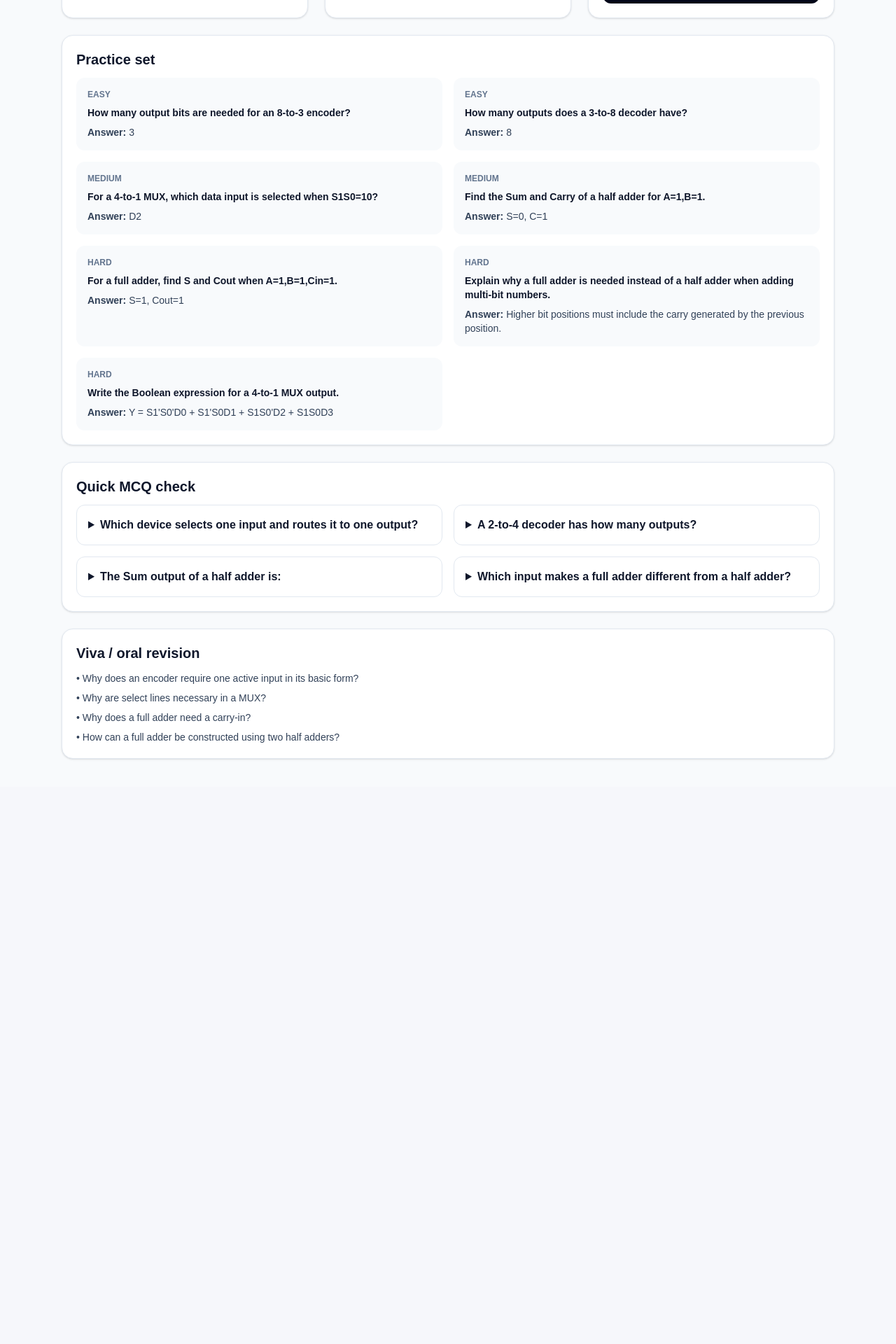
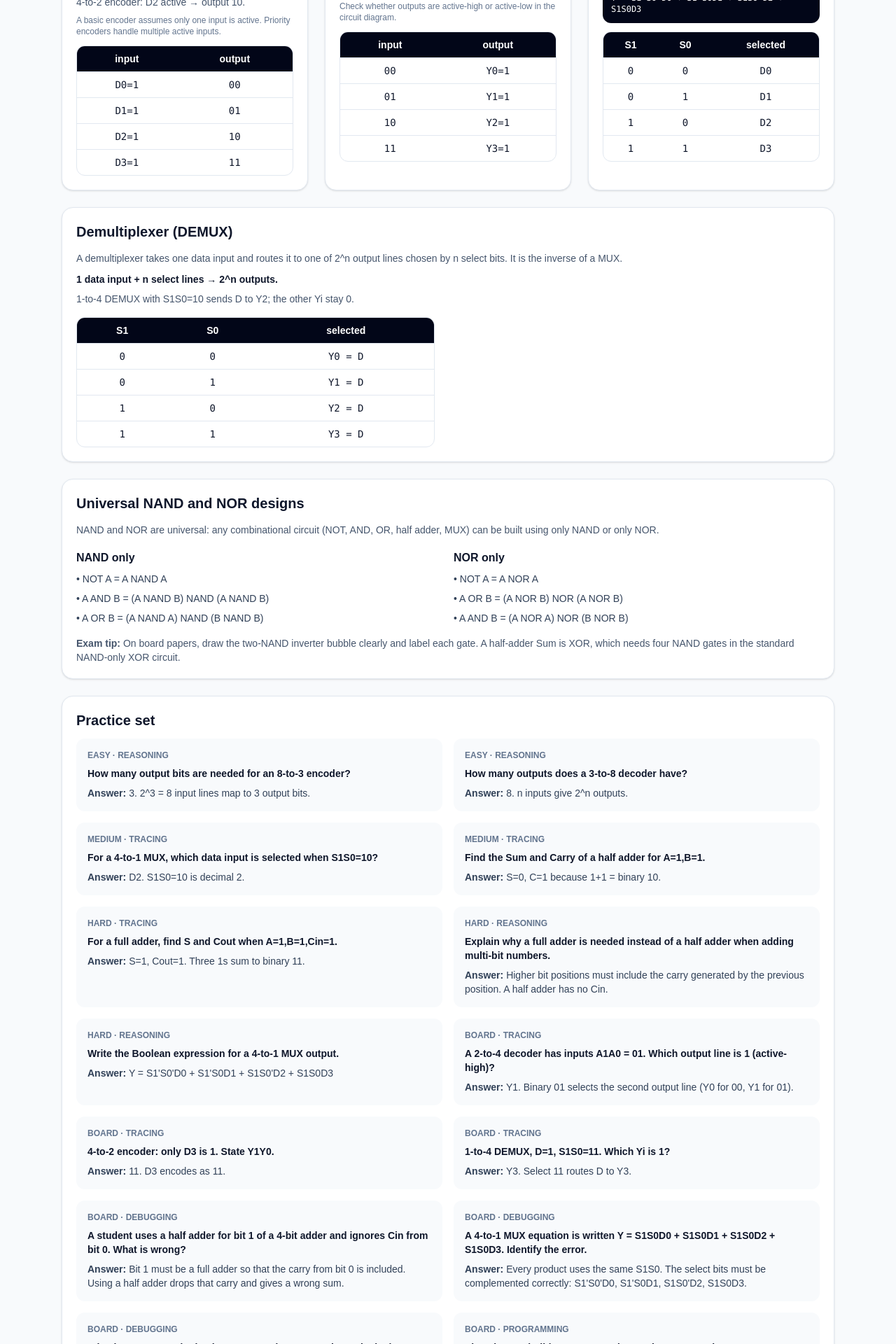
Before and after one commit to adilparsh-code/Target95, a Next.js app: page /isc/class-xii/combinational-logic in a window 1280 px wide. Shown: the part 1300-3220 px from the top of the page at 70% size. Before the commit the page ends 2424 px from the top, so only its background shows below. Built offline with nearby package versions, Linux system fonts and the light colour scheme; no server answers.

Commit message:
feat(isc-xii): complete combinational logic hardware module
Add DEMUX, NAND/NOR universal-gate designs, encoder/decoder/MUX tables,
and board-style tracing, debugging and MCQ practice on the Class XII
computer-hardware lesson.
Co-authored-by: monkeycode-ai <monkeycode-ai@chaitin.com>

```diff
--- a/src/app/data/iscXIICombinationalLogic.js
+++ b/src/app/data/iscXIICombinationalLogic.js
@@ -67,26 +67,69 @@ export const COMBINATIONAL_LOGIC = {
     ],
     construction: "A full adder can be built from two half adders and one OR gate."
   },
+  demultiplexer: {
+    title: "Demultiplexer (DEMUX)",
+    idea: "A demultiplexer takes one data input and routes it to one of 2^n output lines chosen by n select bits. It is the inverse of a MUX.",
+    keyRule: "1 data input + n select lines → 2^n outputs.",
+    example: "1-to-4 DEMUX with S1S0=10 sends D to Y2; the other Yi stay 0.",
+    selectTable: [
+      { S1: 0, S0: 0, selected: "Y0 = D" },
+      { S1: 0, S0: 1, selected: "Y1 = D" },
+      { S1: 1, S0: 0, selected: "Y2 = D" },
+      { S1: 1, S0: 1, selected: "Y3 = D" }
+    ]
+  },
+  universalGates: {
+    title: "Universal NAND and NOR designs",
+    idea: "NAND and NOR are universal: any combinational circuit (NOT, AND, OR, half adder, MUX) can be built using only NAND or only NOR.",
+    nand: [
+      "NOT A = A NAND A",
+      "A AND B = (A NAND B) NAND (A NAND B)",
+      "A OR B = (A NAND A) NAND (B NAND B)"
+    ],
+    nor: [
+      "NOT A = A NOR A",
+      "A OR B = (A NOR B) NOR (A NOR B)",
+      "A AND B = (A NOR A) NOR (B NOR B)"
+    ],
+    examTip: "On board papers, draw the two-NAND inverter bubble clearly and label each gate. A half-adder Sum is XOR, which needs four NAND gates in the standard NAND-only XOR circuit."
+  },
   practice: [
-    { id: "CL-P1", difficulty: "easy", question: "How many output bits are needed for an 8-to-3 encoder?", answer: "3" },
-    { id: "CL-P2", difficulty: "easy", question: "How many outputs does a 3-to-8 decoder have?", answer: "8" },
-    { id: "CL-P3", difficulty: "medium", question: "For a 4-to-1 MUX, which data input is selected when S1S0=10?", answer: "D2" },
-    { id: "CL-P4", difficulty: "medium", question: "Find the Sum and Carry of a half adder for A=1,B=1.", answer: "S=0, C=1" },
-    { id: "CL-P5", difficulty: "hard", question: "For a full adder, find S and Cout when A=1,B=1,Cin=1.", answer: "S=1, Cout=1" },
-    { id: "CL-P6", difficulty: "hard", question: "Explain why a full adder is needed instead of a half adder when adding multi-bit numbers.", answer: "Higher bit positions must include the carry generated by the previous position." },
-    { id: "CL-P7", difficulty: "hard", question: "Write the Boolean expression for a 4-to-1 MUX output.", answer: "Y = S1'S0'D0 + S1'S0D1 + S1S0'D2 + S1S0D3" }
+    { id: "CL-P1", difficulty: "easy", type: "reasoning", question: "How many output bits are needed for an 8-to-3 encoder?", answer: "3. 2^3 = 8 input lines map to 3 output bits." },
+    { id: "CL-P2", difficulty: "easy", type: "reasoning", question: "How many outputs does a 3-to-8 decoder have?", answer: "8. n inputs give 2^n outputs." },
+    { id: "CL-P3", difficulty: "medium", type: "tracing", question: "For a 4-to-1 MUX, which data input is selected when S1S0=10?", answer: "D2. S1S0=10 is decimal 2." },
+    { id: "CL-P4", difficulty: "medium", type: "tracing", question: "Find the Sum and Carry of a half adder for A=1,B=1.", answer: "S=0, C=1 because 1+1 = binary 10." },
+    { id: "CL-P5", difficulty: "hard", type: "tracing", question: "For a full adder, find S and Cout when A=1,B=1,Cin=1.", answer: "S=1, Cout=1. Three 1s sum to binary 11." },
+    { id: "CL-P6", difficulty: "hard", type: "reasoning", question: "Explain why a full adder is needed instead of a half adder when adding multi-bit numbers.", answer: "Higher bit positions must include the carry generated by the previous position. A half adder has no Cin." },
+    { id: "CL-P7", difficulty: "hard", type: "reasoning", question: "Write the Boolean expression for a 4-to-1 MUX output.", answer: "Y = S1'S0'D0 + S1'S0D1 + S1S0'D2 + S1S0D3" },
+    { id: "CL-P8", difficulty: "board", type: "tracing", question: "A 2-to-4 decoder has inputs A1A0 = 01. Which output line is 1 (active-high)?", answer: "Y1. Binary 01 selects the second output line (Y0 for 00, Y1 for 01)." },
+    { id: "CL-P9", difficulty: "board", type: "tracing", question: "4-to-2 encoder: only D3 is 1. State Y1Y0.", answer: "11. D3 encodes as 11." },
+    { id: "CL-P10", difficulty: "board", type: "tracing", question: "1-to-4 DEMUX, D=1, S1S0=11. Which Yi is 1?", answer: "Y3. Select 11 routes D to Y3." },
+    { id: "CL-P11", difficulty: "board", type: "debugging", question: "A student uses a half adder for bit 1 of a 4-bit adder and ignores Cin from bit 0. What is wrong?", answer: "Bit 1 must be a full adder so that the carry from bit 0 is included. Using a half adder drops that carry and gives a wrong sum." },
+    { id: "CL-P12", difficulty: "board", type: "debugging", question: "A 4-to-1 MUX equation is written Y = S1S0D0 + S1S0D1 + S1S0D2 + S1S0D3. Identify the error.", answer: "Every product uses the same S1S0. The select bits must be complemented correctly: S1'S0'D0, S1'S0D1, S1S0'D2, S1S0D3." },
+    { id: "CL-P13", difficulty: "board", type: "debugging", question: "A basic 4-to-2 encoder is given D1=1 and D2=1 together. Why is the output undefined in the basic encoder?", answer: "A basic encoder assumes exactly one input is active. Two active inputs produce an OR-ed, invalid code. Use a priority encoder, which ranks inputs." },
+    { id: "CL-P14", difficulty: "board", type: "programming", question: "Show how to build NOT, AND and OR using NAND only.", answer: "NOT A = A NAND A. AND = NAND followed by NAND-inverter. OR = invert each input with NAND, then NAND the inverted inputs." },
+    { id: "CL-P15", difficulty: "board", type: "programming", question: "Describe how a 4-bit adder is built from one half adder and three full adders (or four full adders with Cin0=0).", answer: "LSB can be a half adder (no incoming carry). Each higher bit is a full adder whose Cin is the previous Cout. Four full adders with Cin of the LSB tied to 0 is equivalent." },
+    { id: "CL-P16", difficulty: "board", type: "reasoning", question: "How many select lines does an 8-to-1 MUX need, and how many data inputs does a MUX with 3 select lines have?", answer: "8-to-1 needs 3 select lines (2^3=8). 3 select lines give 8 data inputs." }
   ],
   mcqs: [
     { id: "CL-M1", question: "Which device selects one input and routes it to one output?", options: ["Encoder", "Decoder", "MUX", "Half Adder"], answer: "MUX", explanation: "A multiplexer is a many-to-one selector." },
     { id: "CL-M2", question: "A 2-to-4 decoder has how many outputs?", options: ["2", "4", "6", "8"], answer: "4", explanation: "2^2 = 4 outputs." },
     { id: "CL-M3", question: "The Sum output of a half adder is:", options: ["AB", "A+B", "A⊕B", "A'B"], answer: "A⊕B", explanation: "The Sum is 1 when inputs differ." },
-    { id: "CL-M4", question: "Which input makes a full adder different from a half adder?", options: ["Cin", "D0", "Enable", "Select"], answer: "Cin", explanation: "Full adders include the incoming carry." }
+    { id: "CL-M4", question: "Which input makes a full adder different from a half adder?", options: ["Cin", "D0", "Enable", "Select"], answer: "Cin", explanation: "Full adders include the incoming carry." },
+    { id: "CL-M5", question: "NAND is called a universal gate because", options: ["It is faster than AND", "Any Boolean function can be built from NAND alone", "It has two inputs only", "It is the same as XOR"], answer: "Any Boolean function can be built from NAND alone", explanation: "NOT, AND and OR — hence any combinational circuit — can be realised with NAND only." },
+    { id: "CL-M6", question: "A 1-to-8 demultiplexer needs how many select lines?", options: ["1", "2", "3", "8"], answer: "3", explanation: "2^3 = 8 output lines." },
+    { id: "CL-M7", question: "Full-adder Cout is 1 when", options: ["At least two of A, B, Cin are 1", "Exactly one input is 1", "A is 1 only", "Cin is 0"], answer: "At least two of A, B, Cin are 1", explanation: "Cout = AB + BCin + ACin, majority of the three bits." },
+    { id: "CL-M8", question: "A basic encoder vs a decoder:", options: ["Encoder: 2^n in → n out; decoder: n in → 2^n out", "Both have the same mapping", "Encoder has select lines", "Decoder adds two bits"], answer: "Encoder: 2^n in → n out; decoder: n in → 2^n out", explanation: "They are inverse operations." }
   ],
   viva: [
     "Why does an encoder require one active input in its basic form?",
     "Why are select lines necessary in a MUX?",
     "Why does a full adder need a carry-in?",
-    "How can a full adder be constructed using two half adders?"
+    "How can a full adder be constructed using two half adders?",
+    "Why are NAND and NOR called universal gates?",
+    "How does a demultiplexer differ from a multiplexer?",
+    "Why can the LSB of a multi-bit adder be a half adder while the other bits cannot?"
   ]
 };
 
--- a/src/app/isc/class-xii/combinational-logic/page.jsx
+++ b/src/app/isc/class-xii/combinational-logic/page.jsx
@@ -16,8 +16,14 @@ export default function CombinationalLogicPage(){
     <div className="mt-8 grid gap-6">
       <Card title={combinational.halfAdder.title}><p className="text-sm leading-6 text-slate-600">{combinational.halfAdder.idea}</p><div className="mt-4 grid gap-4 md:grid-cols-2"><div><code className="block rounded-xl bg-slate-950 p-4 text-sm text-white">{combinational.halfAdder.equations.join("\n")}</code><p className="mt-3 text-sm text-slate-600">{combinational.halfAdder.example}</p></div><TruthTable rows={combinational.halfAdder.truthTable} columns={["A","B","S","C"]}/></div></Card>
       <Card title={combinational.fullAdder.title}><p className="text-sm leading-6 text-slate-600">{combinational.fullAdder.idea}</p><div className="mt-4 grid gap-4 md:grid-cols-2"><div><code className="block rounded-xl bg-slate-950 p-4 text-sm text-white">{combinational.fullAdder.equations.join("\n")}</code><p className="mt-3 text-sm text-slate-600">{combinational.fullAdder.construction}</p></div><TruthTable rows={combinational.fullAdder.truthTable} columns={["A","B","Cin","S","Cout"]}/></div></Card>
-      <div className="grid gap-6 md:grid-cols-3"><Card title={combinational.encoder.title}><p className="text-sm text-slate-600">{combinational.encoder.idea}</p><p className="mt-2 text-sm font-semibold">{combinational.encoder.keyRule}</p></Card><Card title={combinational.decoder.title}><p className="text-sm text-slate-600">{combinational.decoder.idea}</p><p className="mt-2 text-sm font-semibold">{combinational.decoder.keyRule}</p></Card><Card title={combinational.multiplexer.title}><p className="text-sm text-slate-600">{combinational.multiplexer.idea}</p><code className="mt-3 block rounded-xl bg-slate-950 p-3 text-xs text-white">{combinational.multiplexer.equation}</code></Card></div>
-      <Card title="Practice set"><div className="grid gap-4 md:grid-cols-2">{combinational.practice.map((q)=><article key={q.id} className="rounded-xl bg-slate-50 p-4"><p className="text-xs font-bold uppercase text-slate-500">{q.difficulty}</p><p className="mt-2 text-sm font-semibold">{q.question}</p><p className="mt-2 text-sm text-slate-700"><strong>Answer:</strong> {q.answer}</p></article>)}</div></Card>
+      <div className="grid gap-6 md:grid-cols-2 lg:grid-cols-3">
+        <Card title={combinational.encoder.title}><p className="text-sm text-slate-600">{combinational.encoder.idea}</p><p className="mt-2 text-sm font-semibold">{combinational.encoder.keyRule}</p><p className="mt-2 text-sm text-slate-600">{combinational.encoder.example}</p><p className="mt-2 text-xs text-slate-500">{combinational.encoder.caution}</p><div className="mt-3"><TruthTable rows={combinational.encoder.truthTable} columns={["input","output"]}/></div></Card>
+        <Card title={combinational.decoder.title}><p className="text-sm text-slate-600">{combinational.decoder.idea}</p><p className="mt-2 text-sm font-semibold">{combinational.decoder.keyRule}</p><p className="mt-2 text-sm text-slate-600">{combinational.decoder.example}</p><p className="mt-2 text-xs text-slate-500">{combinational.decoder.caution}</p><div className="mt-3"><TruthTable rows={combinational.decoder.truthTable} columns={["input","output"]}/></div></Card>
+        <Card title={combinational.multiplexer.title}><p className="text-sm text-slate-600">{combinational.multiplexer.idea}</p><p className="mt-2 text-sm font-semibold">{combinational.multiplexer.keyRule}</p><code className="mt-3 block rounded-xl bg-slate-950 p-3 text-xs text-white">{combinational.multiplexer.equation}</code><div className="mt-3"><TruthTable rows={combinational.multiplexer.selectTable} columns={["S1","S0","selected"]}/></div></Card>
+      </div>
+      <Card title={combinational.demultiplexer.title}><p className="text-sm leading-6 text-slate-600">{combinational.demultiplexer.idea}</p><p className="mt-2 text-sm font-semibold">{combinational.demultiplexer.keyRule}</p><p className="mt-2 text-sm text-slate-600">{combinational.demultiplexer.example}</p><div className="mt-4 max-w-lg"><TruthTable rows={combinational.demultiplexer.selectTable} columns={["S1","S0","selected"]}/></div></Card>
+      <Card title={combinational.universalGates.title}><p className="text-sm leading-6 text-slate-600">{combinational.universalGates.idea}</p><div className="mt-4 grid gap-4 md:grid-cols-2"><div><h4 className="font-bold">NAND only</h4><ul className="mt-2 space-y-2 text-sm text-slate-700">{combinational.universalGates.nand.map((item)=><li key={item}>• {item}</li>)}</ul></div><div><h4 className="font-bold">NOR only</h4><ul className="mt-2 space-y-2 text-sm text-slate-700">{combinational.universalGates.nor.map((item)=><li key={item}>• {item}</li>)}</ul></div></div><p className="mt-4 text-sm text-slate-600"><strong>Exam tip:</strong> {combinational.universalGates.examTip}</p></Card>
+      <Card title="Practice set"><div className="grid gap-4 md:grid-cols-2">{combinational.practice.map((q)=><article key={q.id} className="rounded-xl bg-slate-50 p-4"><p className="text-xs font-bold uppercase text-slate-500">{q.difficulty}{q.type ? ` · ${q.type}` : ""}</p><p className="mt-2 text-sm font-semibold">{q.question}</p><p className="mt-2 text-sm text-slate-700"><strong>Answer:</strong> {q.answer}</p></article>)}</div></Card>
       <Card title="Quick MCQ check"><div className="grid gap-4 md:grid-cols-2">{combinational.mcqs.map((q)=><details key={q.id} className="rounded-xl border border-slate-200 p-4"><summary className="cursor-pointer font-semibold">{q.question}</summary><div className="mt-3 space-y-2 text-sm text-slate-700">{q.options.map((o)=><p key={o}>• {o}</p>)}<p className="font-semibold">Answer: {q.answer}</p><p>{q.explanation}</p></div></details>)}</div></Card>
       <Card title="Viva / oral revision"><ul className="space-y-2 text-sm text-slate-700">{combinational.viva.map((q)=><li key={q}>• {q}</li>)}</ul></Card>
     </div>
```
